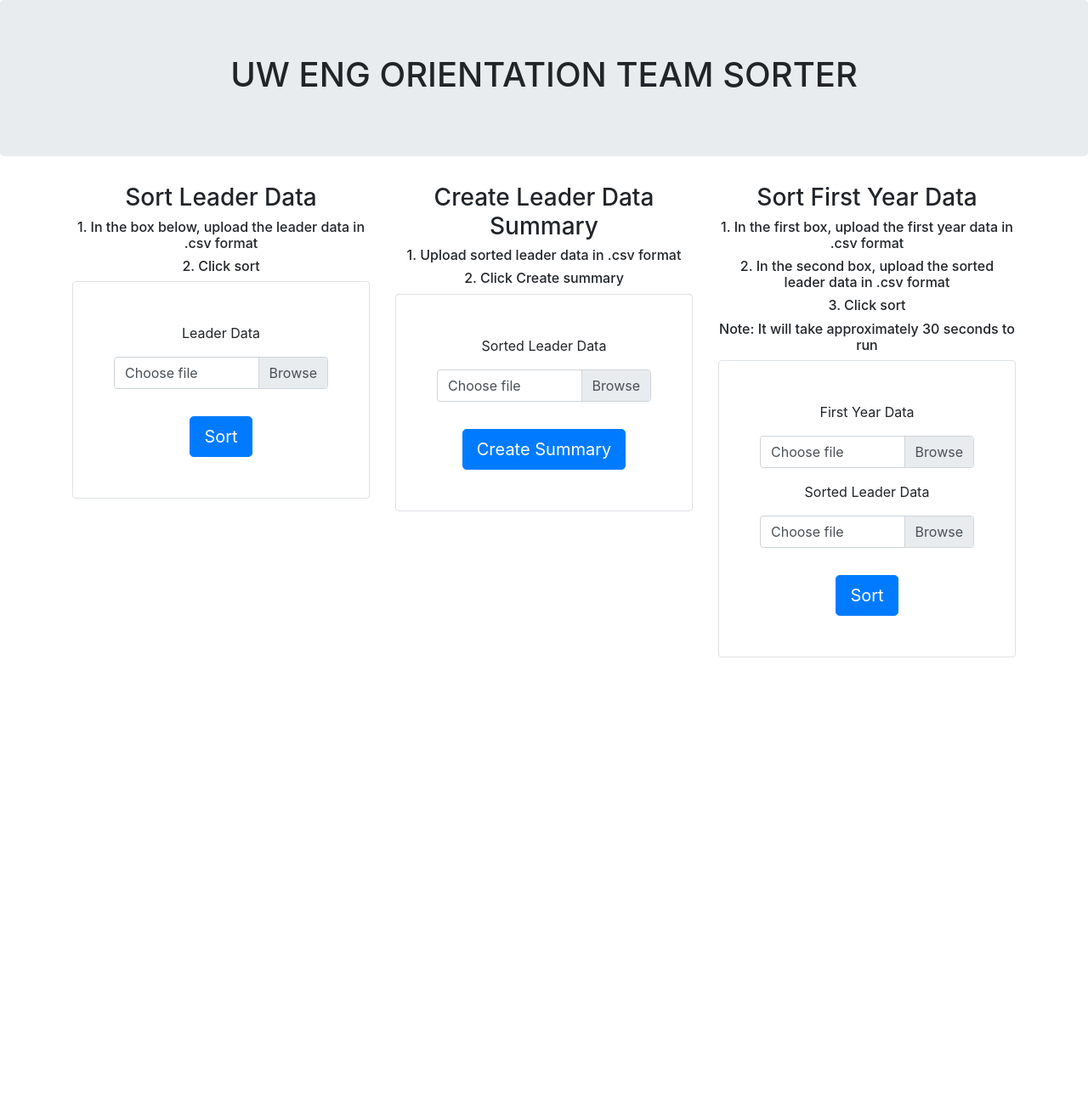
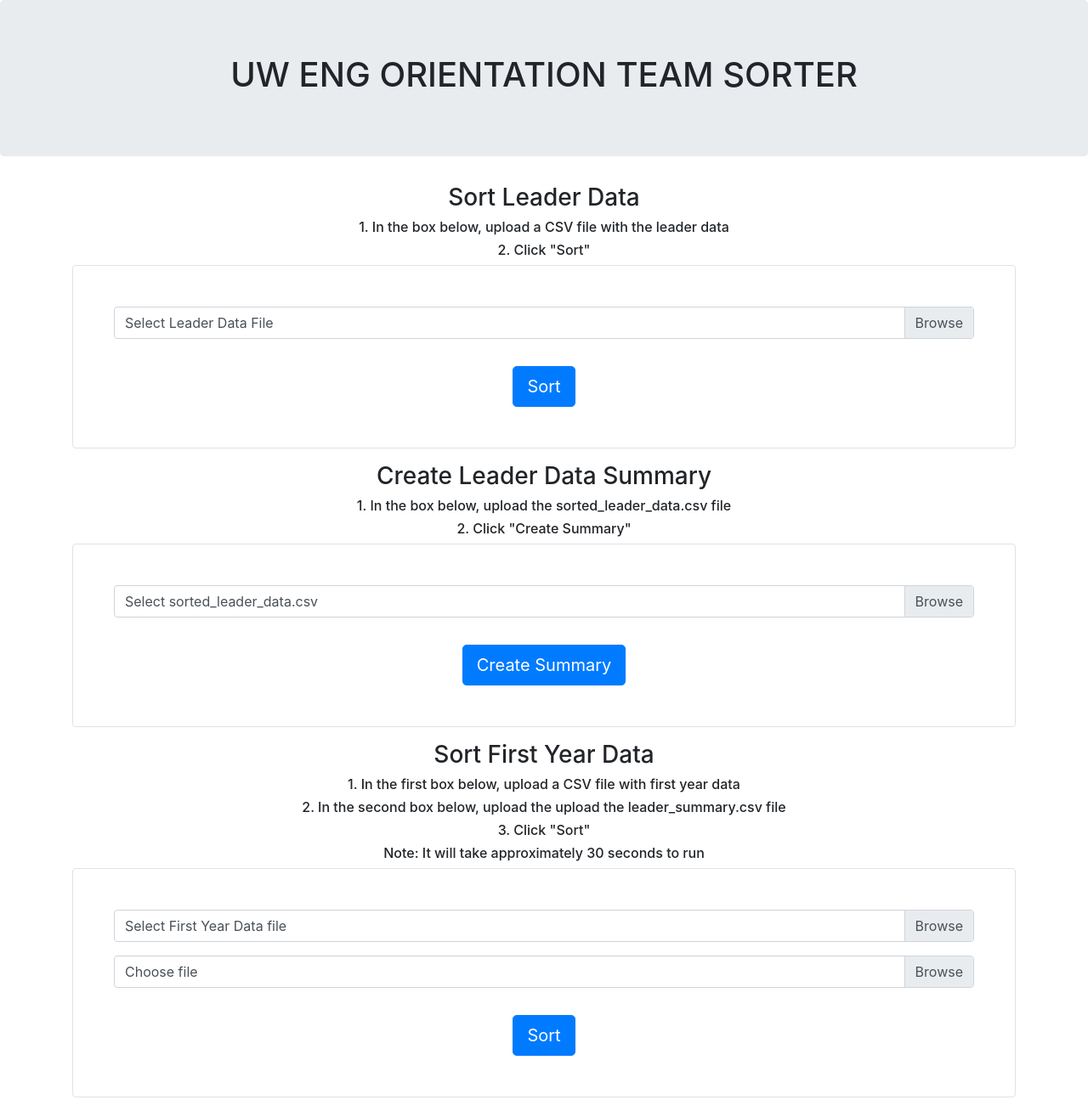
Before and after one commit to LexaMichaelides/colourTeams, a Flask app: page / in a window 1280 px wide. Shown: the whole page at 85% size. Before the commit the page ends 774 px from the top, so only its background shows below. Run offline with Flask 2, Linux system fonts and the light colour scheme; some libraries are stand-ins or nearby versions.

Commit message:
fix formatting

```diff
--- a/app.py
+++ b/app.py
@@ -13,7 +13,7 @@
 @app.route('/', methods=['GET', 'POST'])
 def upload():
     if request.method == 'POST':
-        if 'student_data' not in request.files and 'leader_data_summary' not in request.files and 'leader_data' not in request.files and 'sorted_leader_data' not in request.files:
+        if 'student_data' not in request.files and 'sorted_leader_data_to_summary' not in request.files and 'leader_data' not in request.files and 'sorted_leader_data' not in request.files:
             flash('No Files Selected')
             return render_template('upload.html')
 
@@ -36,11 +36,11 @@
                         continue
                     break
 
-        elif 'leader_data_summary' in request.files:
-            leader_summary_file = request.files['leader_data_summary']
+        elif 'sorted_leader_data_to_summary' in request.files:
+            sorted_leader_data_to_summary = request.files['sorted_leader_data_to_summary']
 
-            if leader_summary_file.filename == '':
-                flash('No Leader Data Summary file uploaded')
+            if sorted_leader_data_to_summary.filename == '':
+                flash('No Leader Data file uploaded')
                 return render_template('upload.html')
 
 
--- a/templates/upload.html
+++ b/templates/upload.html
@@ -34,19 +34,18 @@
         <div class="row">
 				<div class="col-sm">
 					<h3 class=text-center>Sort Leader Data</h3>
-					<h6 class=text-center>1. In the box below, upload the leader data in .csv format</h6>
-					<h6 class=text-center>2. Click sort</h6>
+					<h6 class=text-center>1. In the box below, upload a CSV file with the leader data </h6>
+					<h6 class=text-center>2. Click "Sort" </h6>
 
 					<form class="border rounded p-5" method=post enctype=multipart/form-data>
 
 						<div class="text-center">
-							<p>Leader Data</p>
 						</div>
 
 						<div class="d-flex justify-content-center">
 							<div class="custom-file mb-3">
 								<input type="file" class="custom-file-input" id="customFile" name="leader_data">
-								<label class="custom-file-label" for="customFile">Choose file</label>
+								<label class="custom-file-label" for="customFile">Select Leader Data File</label>
 							</div>
 						</div>
 
@@ -57,22 +56,22 @@
                         </div>
 					</form>
 				</div>
-
+            </div>
+            <div class="row">
                 <div class="col-sm">
 					<h3 class=text-center>Create Leader Data Summary</h3>
-					<h6 class=text-center>1. Upload sorted leader data in .csv format</h6>
-					<h6 class=text-center>2. Click Create summary</h6>
+					<h6 class=text-center>1. In the box below, upload the sorted_leader_data.csv file</h6>
+					<h6 class=text-center>2. Click "Create Summary"</h6>
 
 					<form class="border rounded p-5" method=post enctype=multipart/form-data>
 
 						<div class="text-center">
-							<p>Sorted Leader Data</p>
 						</div>
 
 						<div class="d-flex justify-content-center">
 							<div class="custom-file mb-3">
-								<input type="file" class="custom-file-input" id="customFile" name="leader_data_summary">
-								<label class="custom-file-label" for="customFile">Choose file</label>
+								<input type="file" class="custom-file-input" id="customFile" name="sorted_leader_data_to_summary">
+								<label class="custom-file-label" for="customFile">Select sorted_leader_data.csv </label>
 							</div>
 						</div>
 
@@ -83,27 +82,27 @@
                         </div>
 					</form>
                 </div>
+            </div>
+            <div class="row">
 				<div class="col-sm">
 					<h3 class=text-center>Sort First Year Data</h3>
-					<h6 class=text-center>1. In the first box, upload the first year data in .csv format</h6>
-					<h6 class=text-center>2. In the second box, upload the sorted leader data in .csv format</h6>
-					<h6 class=text-center>3. Click sort</h6>
+					<h6 class=text-center>1. In the first box below, upload a CSV file with first year data </h6>
+					<h6 class=text-center>2. In the second box below, upload the upload the leader_summary.csv file</h6>
+					<h6 class=text-center>3. Click "Sort"</h6>
 					<h6 class=text-center>Note: It will take approximately 30 seconds to run</h6>
 					<form class="border rounded p-5" method=post enctype=multipart/form-data>
 
 						<div class="text-center">
-							<p>First Year Data</p>
 						</div>
 
 						<div class="d-flex justify-content-center">
 							<div class="custom-file mb-3">
 								<input type="file" class="custom-file-input" id="customFile" name="student_data">
-								<label class="custom-file-label" for="customFile">Choose file</label>
+								<label class="custom-file-label" for="customFile">Select First Year Data file</label>
 							</div>
 						</div>
 
 						<div class="text-center">
-							<p>Sorted Leader Data</p>
 						</div>
 
 						<div class="d-flex justify-content-center">
@@ -121,6 +120,7 @@
 					</form>
 				</div>
 			</div>
+        </div>
 		</div>
     </body>
 </html>
```
